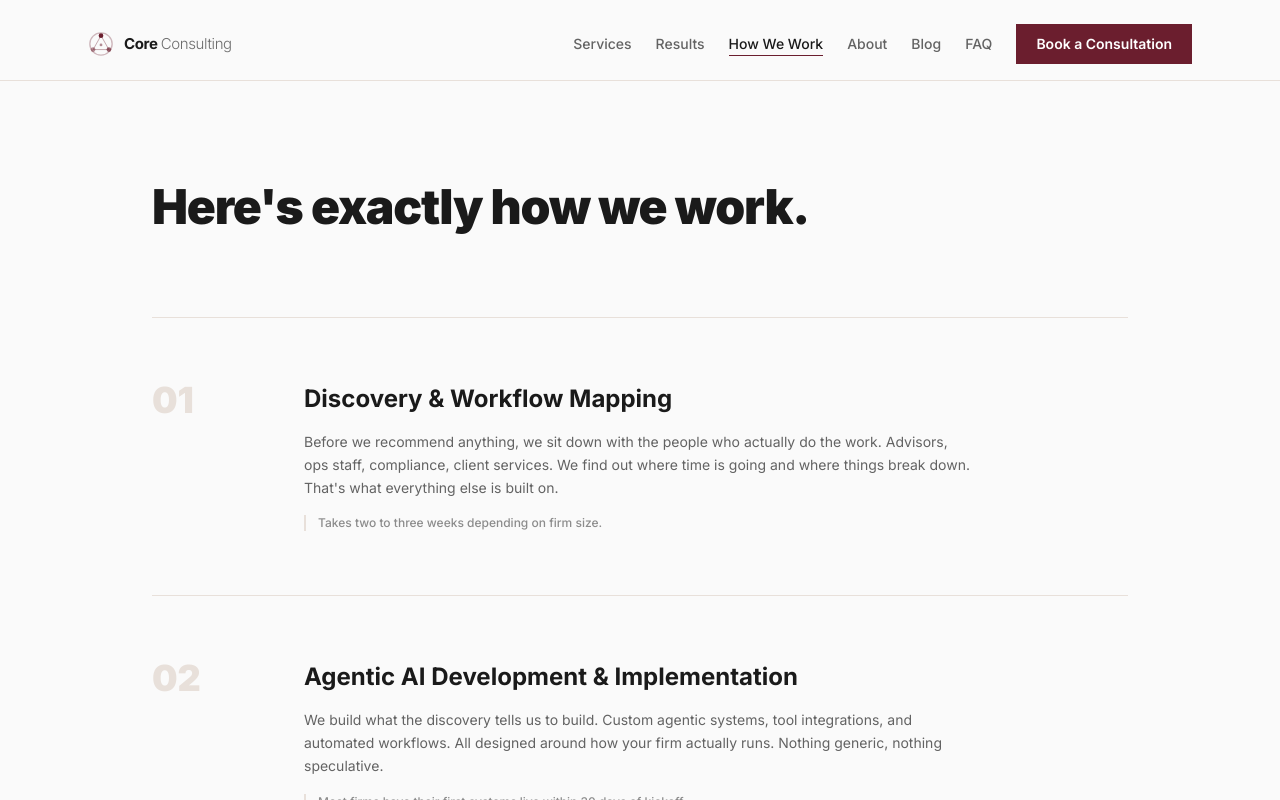
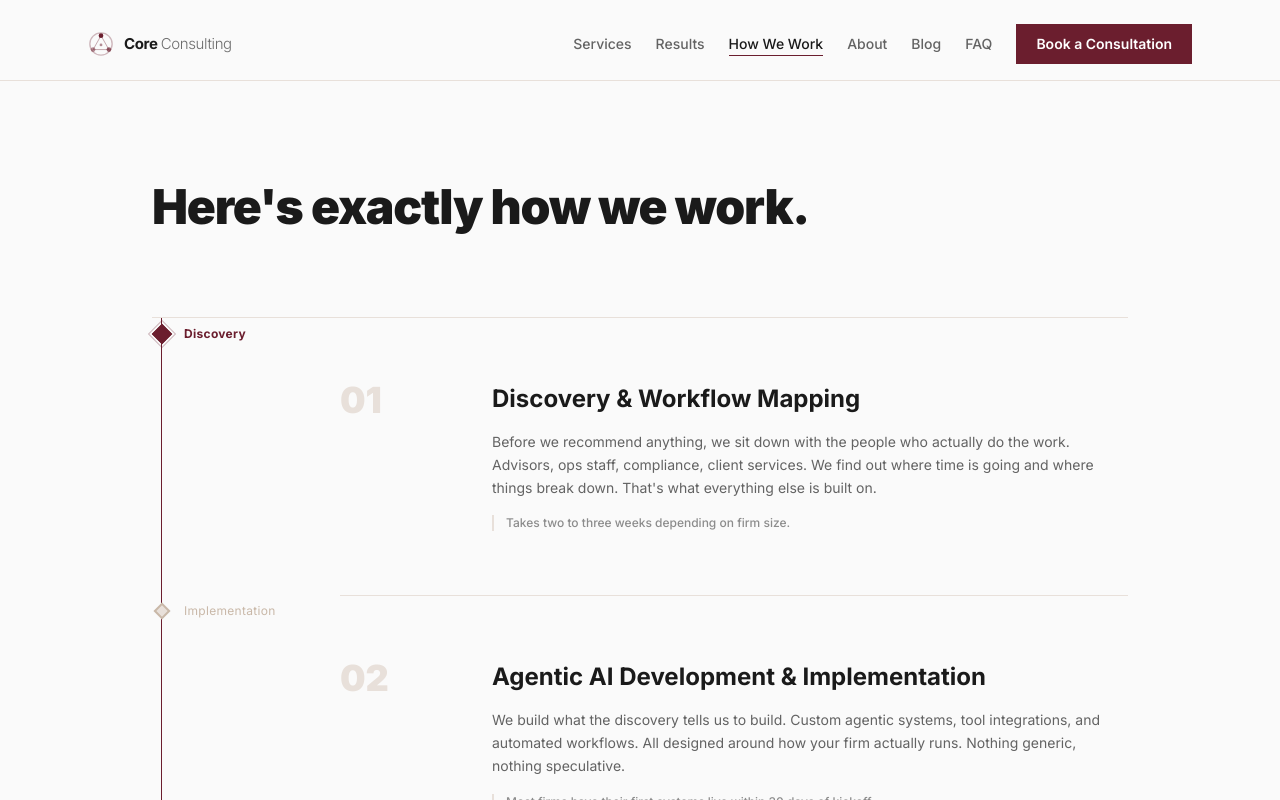
Before and after one commit to vishwarajan08-oss/vishwa-ai-website, a Next.js app: page /vision in a window 1280 px wide. Shown: the top 800 px of the page. Built offline with nearby package versions, Linux system fonts and the light colour scheme.

Commit message:
feat: vertical roadmap nav with diamond markers on how we work page
Co-Authored-By: Claude Sonnet 4.6 <noreply@anthropic.com>

```diff
--- /dev/null
+++ b/components/RoadmapNav.js
@@ -0,0 +1,118 @@
+"use client";
+
+import { useRef, useState, useEffect } from "react";
+import { motion, useScroll, useTransform } from "framer-motion";
+
+const PHASE_LABELS = [
+  "Discovery",
+  "Implementation",
+  "Audit Quarter",
+  "Partnership",
+];
+
+function DiamondMarker({ label, isActive, isCompleted }) {
+  return (
+    <div className="flex items-center gap-3 relative">
+      <div className="relative flex items-center justify-center w-5 h-5 flex-shrink-0">
+        <motion.div
+          animate={{
+            backgroundColor: isActive || isCompleted ? "#6B1E2E" : "#E8E0DA",
+            borderColor: isActive || isCompleted ? "#6B1E2E" : "#C9B8A8",
+            scale: isActive ? 1.2 : 1,
+          }}
+          transition={{ duration: 0.3, ease: "easeOut" }}
+          className="w-3 h-3 border-2 rotate-45"
+          style={{ borderColor: "#C9B8A8" }}
+        />
+        {isActive && (
+          <motion.div
+            initial={{ opacity: 0, scale: 0.5 }}
+            animate={{ opacity: 1, scale: 1 }}
+            className="absolute w-5 h-5 border border-[#6B1E2E]/30 rotate-45"
+          />
+        )}
+      </div>
+      <motion.span
+        animate={{
+          color: isActive ? "#6B1E2E" : isCompleted ? "#1A1A1A" : "#C9B8A8",
+          fontWeight: isActive ? 700 : 400,
+        }}
+        transition={{ duration: 0.3 }}
+        className="text-xs tracking-wide whitespace-nowrap hidden lg:block"
+      >
+        {label}
+      </motion.span>
+    </div>
+  );
+}
+
+export default function RoadmapNav({ phaseRefs }) {
+  const [activeIndex, setActiveIndex] = useState(0);
+  const containerRef = useRef(null);
+
+  const { scrollYProgress } = useScroll({
+    target: containerRef,
+    offset: ["start center", "end center"],
+  });
+
+  const lineHeight = useTransform(scrollYProgress, [0, 1], ["0%", "100%"]);
+
+  useEffect(() => {
+    const observers = phaseRefs.map((ref, index) => {
+      if (!ref.current) return null;
+      const observer = new IntersectionObserver(
+        ([entry]) => {
+          if (entry.isIntersecting) {
+            setActiveIndex(index);
+          }
+        },
+        { threshold: 0.5, rootMargin: "-20% 0px -20% 0px" }
+      );
+      observer.observe(ref.current);
+      return observer;
+    });
+
+    return () => {
+      observers.forEach((obs, i) => {
+        if (obs && phaseRefs[i].current) {
+          obs.unobserve(phaseRefs[i].current);
+        }
+      });
+    };
+  }, [phaseRefs]);
+
+  return (
+    <div
+      ref={containerRef}
+      className="hidden md:flex flex-col items-start relative pt-1"
+      style={{ minWidth: "140px" }}
+    >
+      {/* Background line */}
+      <div className="absolute left-[9px] top-0 bottom-0 w-px bg-[#E8E0DA]" />
+
+      {/* Filling line */}
+      <div className="absolute left-[9px] top-0 w-px overflow-hidden h-full">
+        <motion.div
+          className="w-full bg-[#6B1E2E] origin-top"
+          style={{ height: lineHeight }}
+        />
+      </div>
+
+      {/* Markers — spaced evenly */}
+      <div
+        className="relative flex flex-col justify-between h-full w-full gap-0"
+        style={{ paddingTop: "2px" }}
+      >
+        {PHASE_LABELS.map((label, index) => (
+          <div key={index} className="flex-1 flex items-start">
+            <DiamondMarker
+              label={label}
+              isActive={index === activeIndex}
+              isCompleted={index < activeIndex}
+            />
+          </div>
+        ))}
+      </div>
+    </div>
+  );
+}
--- a/components/Vision.js
+++ b/components/Vision.js
@@ -4,6 +4,7 @@ import { useRef } from "react";
 import { motion, useInView } from "framer-motion";
 import Link from "next/link";
 import { fadeInUp, stagger, viewport } from "@/lib/animations";
+import RoadmapNav from "@/components/RoadmapNav";
 
 const PHASES = [
   {
@@ -36,13 +37,16 @@ const PHASES = [
   },
 ];
 
-function PhaseCard({ phase, index }) {
+function PhaseCard({ phase, index, forwardedRef }) {
   const ref = useRef(null);
   const isInView = useInView(ref, { once: true, margin: "-80px" });
 
   return (
     <div
-      ref={ref}
+      ref={(el) => {
+        ref.current = el;
+        if (forwardedRef) forwardedRef.current = el;
+      }}
       className="grid grid-cols-1 md:grid-cols-[120px_1fr] gap-8 py-16 border-b border-[#E8E0DA] last:border-b-0"
     >
       {/* Left — number */}
@@ -77,6 +81,8 @@ function PhaseCard({ phase, index }) {
 }
 
 export default function Vision() {
+  const phaseRefs = [useRef(null), useRef(null), useRef(null), useRef(null)];
+
   return (
     <section id="vision" className="py-24 bg-[#FAFAFA] border-t border-[#E8E0DA]">
       <div className="max-w-5xl mx-auto px-6">
@@ -98,10 +104,18 @@ export default function Vision() {
         </motion.div>
 
         {/* Phase roadmap */}
-        <div className="border-t border-[#E8E0DA]">
-          {PHASES.map((phase, index) => (
-            <PhaseCard key={phase.number} phase={phase} index={index} />
-          ))}
+        <div className="flex gap-12 items-stretch border-t border-[#E8E0DA]">
+          <RoadmapNav phaseRefs={phaseRefs} />
+          <div className="flex-1">
+            {PHASES.map((phase, index) => (
+              <PhaseCard
+                key={phase.number}
+                phase={phase}
+                index={index}
+                forwardedRef={phaseRefs[index]}
+              />
+            ))}
+          </div>
         </div>
 
         {/* Why now section */}
```
